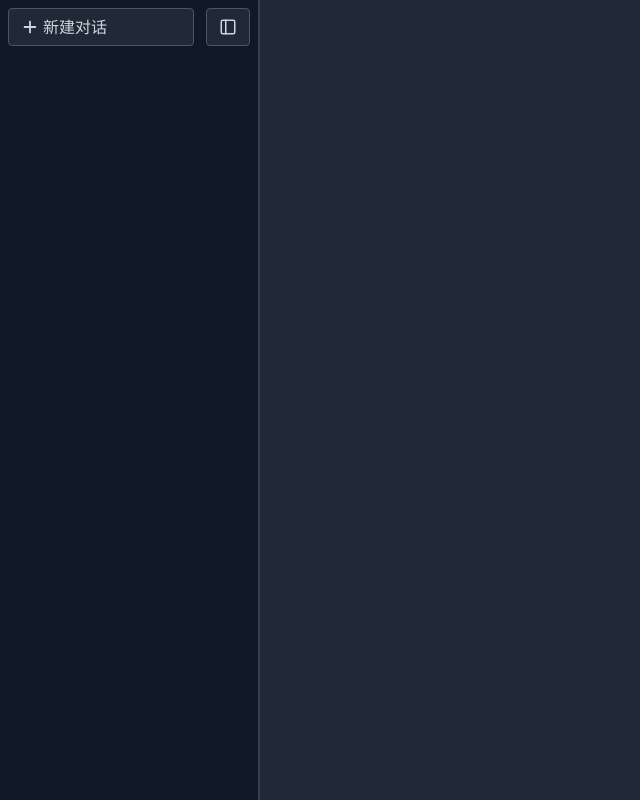
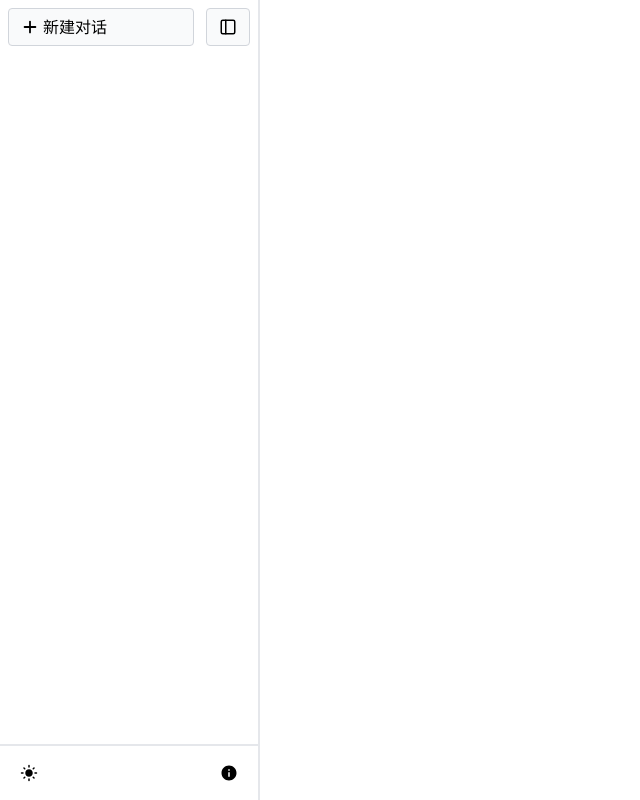
Before and after one commit to Shelden-Hao/heo-gpt, a Next.js app: page / in a window 1280 px wide. Shown: the whole page, without its empty margins (0-640 px from the left). Built offline with nearby package versions, Linux system fonts and the light colour scheme.

Commit message:
feat: 1. 工具栏组件封装 2. 夜间模式雀环

```diff
--- a/app/page.tsx
+++ b/app/page.tsx
@@ -1,9 +1,12 @@
+"use client"
 import Navigation from "@/components/home/Navigation";
 import Main from "@/components/home/Main"
+import {useAppContext} from "@/components/AppContext";
 
 export default function Home() {
+    const {state: {themeMode}} = useAppContext()
     return (
-        <div className="h-full flex dark">
+        <div className={`${themeMode} h-full flex`}>
             <Navigation />
             <Main />
         </div>
--- a/components/AppContext.tsx
+++ b/components/AppContext.tsx
@@ -3,8 +3,9 @@
 import React, {createContext, Dispatch, ReactNode, SetStateAction, useContext, useMemo, useState} from 'react';
 
 type State = {
-    displayNavigation: boolean
-}
+    displayNavigation: boolean;
+    themeMode: 'light' | 'dark';
+};
 
 type AppContextProps = {
     state: State
@@ -18,7 +19,7 @@ export function useAppContext() {
 }
 
 export default function AppContextProvider({children}: { children: ReactNode }) {
-    const [state, setState] = useState({displayNavigation: true})
+    const [state, setState] = useState<State>({displayNavigation: true, themeMode: 'light'})
     const contextValue = useMemo(() => {
         return {state, setState}
     }, [state, setState])
--- /dev/null
+++ b/components/home/Navigation/Toolbar.tsx
@@ -0,0 +1,25 @@
+"use client"
+import React from 'react';
+import Button from "@/components/common/Button";
+import {useAppContext} from "@/components/AppContext";
+import {MdDarkMode, MdInfo, MdLightMode} from "react-icons/md";
+
+function Toolbar() {
+    const {state: {themeMode}, setState} = useAppContext()
+    return (
+        <div className={`absolute left-0 right-0 bottom-0 dark:bg-gray-800 dark:border-gray-800 border-t-2 flex p-2 justify-between`}>
+            <Button icon={themeMode === 'dark' ? MdDarkMode : MdLightMode} variant="text"
+                    onClick={() => {
+                        setState((prevState) => {
+                            return {
+                                ...prevState,
+                                themeMode: prevState.themeMode === 'dark' ? 'light' : 'dark'
+                            }
+                        })
+                    }}/>
+            <Button icon={MdInfo} variant="text"/>
+        </div>
+    );
+}
+
+export default Toolbar;
--- a/components/home/Navigation/index.tsx
+++ b/components/home/Navigation/index.tsx
@@ -1,12 +1,14 @@
 "use client";
 import Menubar from "@/components/home/Navigation/Menubar";
 import {useAppContext} from "@/components/AppContext";
+import Toolbar from "@/components/home/Navigation/Toolbar";
 
 export default function Navigation() {
     const {state: {displayNavigation}} = useAppContext()
     return (
-        <nav className={`${displayNavigation ? "" : "hidden"} h-full w-[260px] border-r-2 dark:border-gray-700 dark:bg-gray-900 dark:text-gray-300 p-2`}>
+        <nav className={`${displayNavigation ? "" : "hidden"} h-full w-[260px] border-r-2 dark:border-gray-700 dark:bg-gray-900 dark:text-gray-300 p-2 relative`}>
             <Menubar/>
+            <Toolbar />
         </nav>
     );
 }
```
